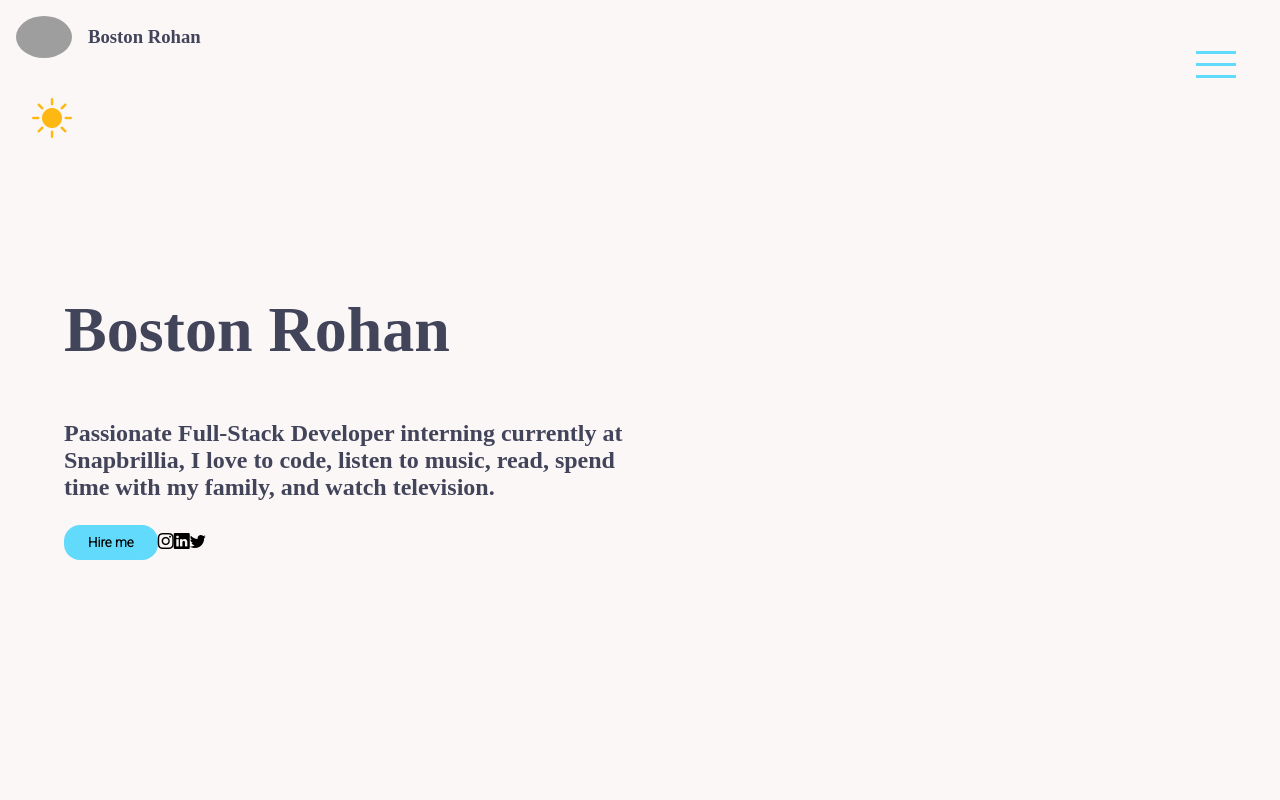
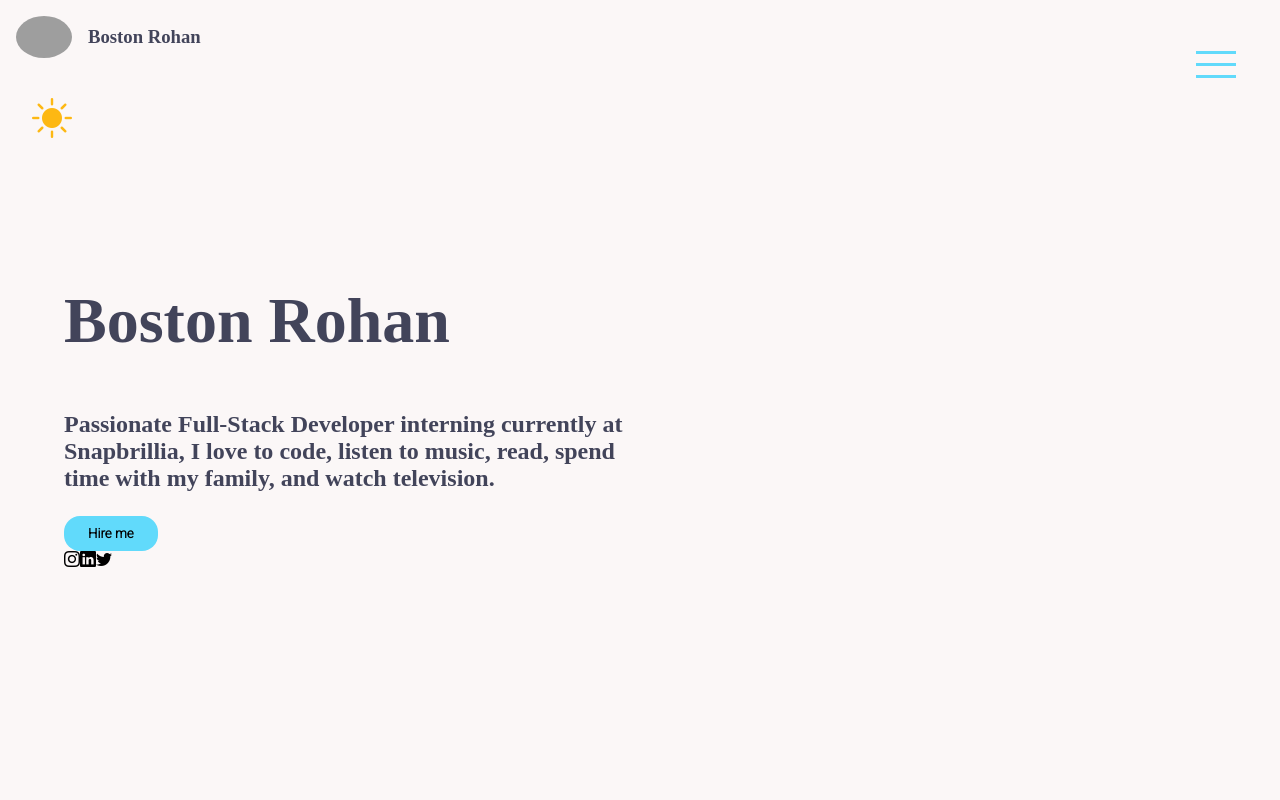
Before and after one commit to BostonRohan/portfolio, a React (Create React App) app: page / in a window 1280 px wide. Shown: the top 800 px of the page. Built offline with nearby package versions, Linux system fonts and the light colour scheme; grey boxes are pictures that could not be loaded.

Commit message:
adjusted structure

```diff
--- a/src/Components/Home/Home.js
+++ b/src/Components/Home/Home.js
@@ -37,10 +37,10 @@ function Home() {
           family, and{" "}
           <span className="text-underline-hover">watch television</span>.
         </h3>
-        <section className="buttons-icons">
-          <Scroll activeClass="active" spy={true} smooth={true} to="Contact">
-            <button className="hire-me">Hire me</button>
-          </Scroll>
+        <Scroll activeClass="active" spy={true} smooth={true} to="Contact">
+          <button className="hire-me">Hire me</button>
+        </Scroll>
+        <section className="home-icons">
           <i
             className="bi-instagram instagram-icon"
             onClick={() => openInNewTab("https://www.instagram.com/bosston.r/")}
```
